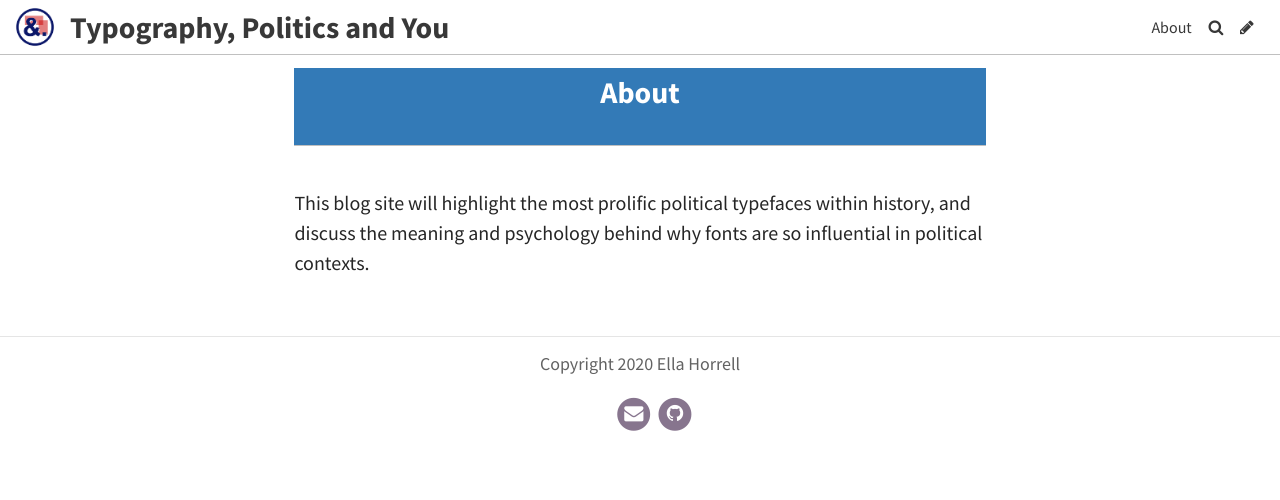
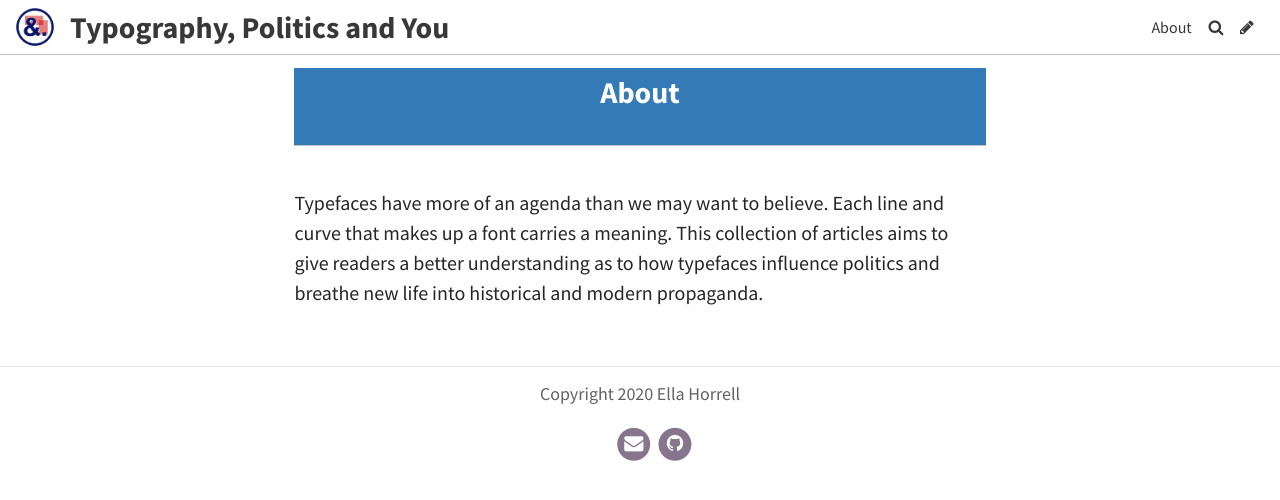
Before and after one commit to ellahorrell/brookesblog, a Jekyll site: the page built from pages/about.md, in a window 1280 px wide. Shown: the top 500 px of the page. Built offline with Jekyll 4.4.1, drawn with Linux system fonts in a browser that asks for light colours; some web fonts are replaced.

Commit message:
Update Page “about”

```diff
--- a/pages/about.md
+++ b/pages/about.md
@@ -10,4 +10,4 @@ tags: null
 description: null
 show: true
 ---
-This blog site will highlight the most prolific political typefaces within history, and discuss the meaning and psychology behind why fonts are so influential in political contexts.
+Typefaces have more of an agenda than we may want to believe. Each line and curve that makes up a font carries a meaning. This collection of articles aims to give readers a better understanding as to how typefaces influence politics and breathe new life into historical and modern propaganda.
```
